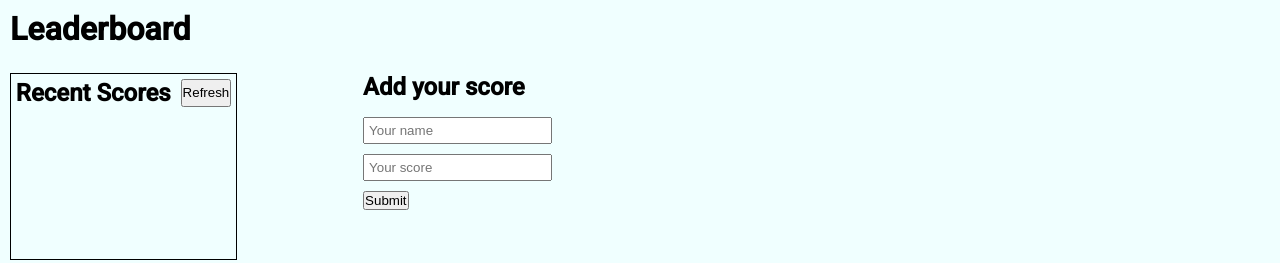
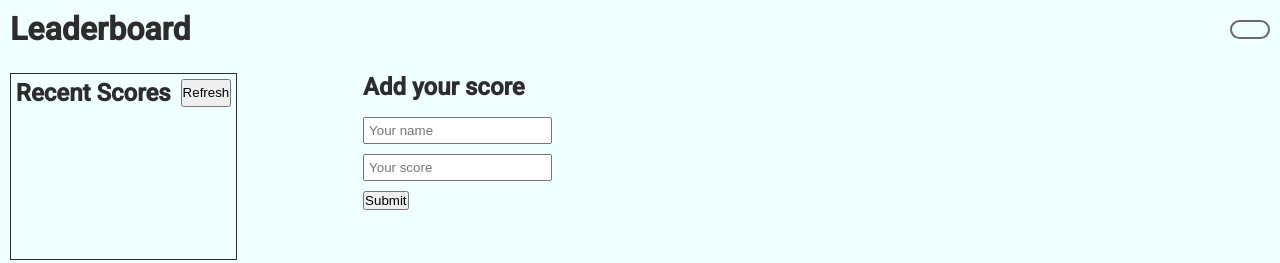
Before and after one commit to ikennarichard/Leaderboard, a website built with webpack: page src/index.html in a window 1280 px wide. Built offline with nearby package versions, Linux system fonts and the light colour scheme; no server answers.

Commit message:
Add toggle theme to homepage

```diff
--- a/src/index.html
+++ b/src/index.html
@@ -8,7 +8,10 @@
 </head>
 <body>
   <main>
-    <h1>Leaderboard</h1>
+    <header>
+      <h1>Leaderboard</h1>
+      <i class="toggle_theme"></i>
+    </header>
     <div class="container">
       <section class="scores_display">
         <div class="heading_wrapper">
--- a/src/style.css
+++ b/src/style.css
@@ -11,6 +11,7 @@
 body {
   font-family: 'Roboto', sans-serif;
   background-color: azure;
+  color: rgb(45, 45, 45);
 }
 
 main {
@@ -64,3 +65,17 @@ form button {
   width: 200px;
   color: green;
 }
+
+header {
+  display: flex;
+  justify-content: space-between;
+  align-items: center;
+}
+
+.toggle_theme {
+  display: block;
+  width: 40px;
+  height: 19px;
+  border: 2px solid dimgray;
+  border-radius: 15px;
+}
```
